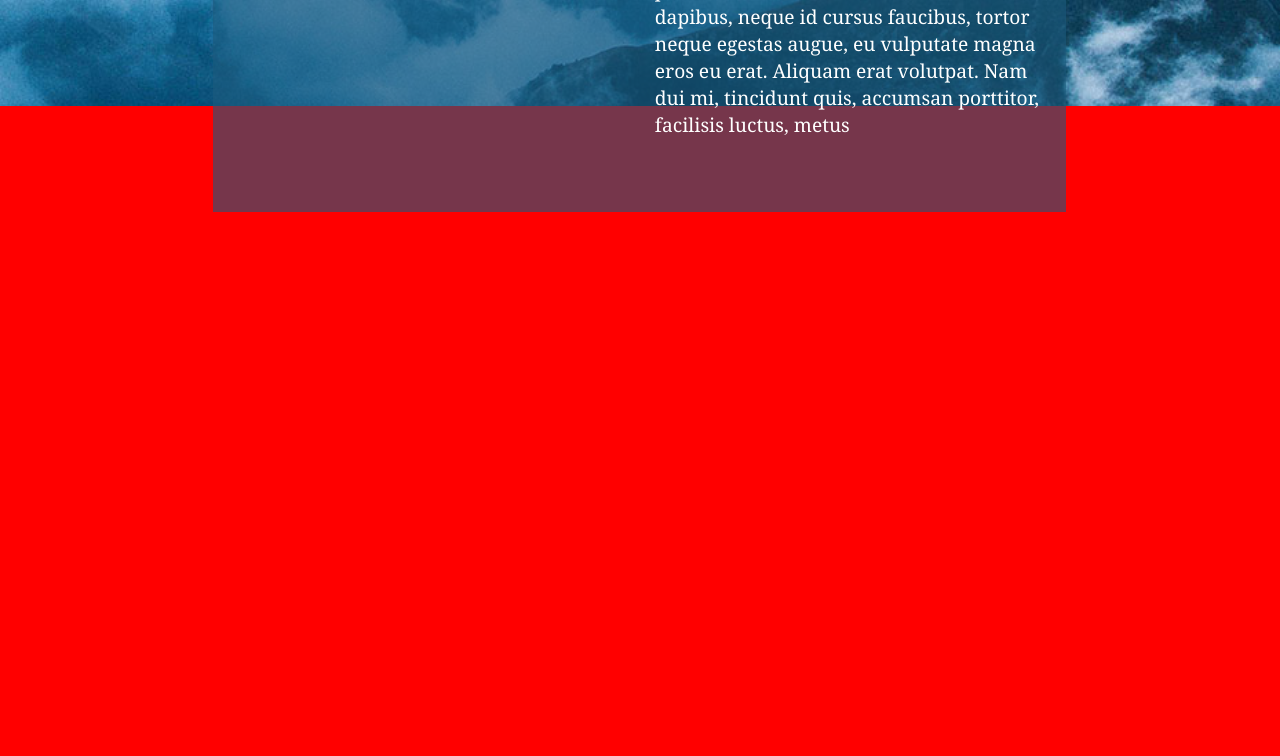
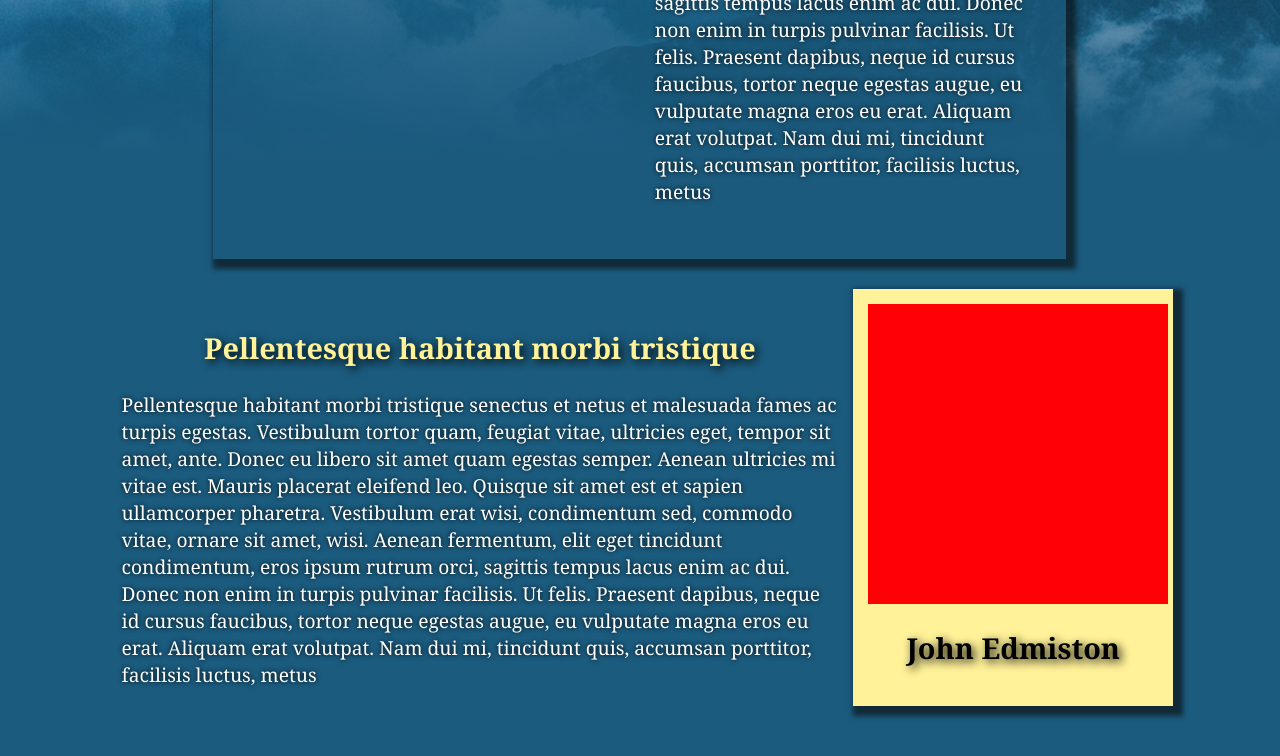
Before and after one commit to johnedmiston/DGFH, a plain HTML site: page index.html in a window 1280 px wide. Shown: the part 794-1550 px from the top of the page. Drawn offline with Linux system fonts and the light colour scheme.

Commit message:
Added Main section

```diff
--- a/dgfh.css
+++ b/dgfh.css
@@ -74,8 +74,14 @@ a{
     color:rgba(255,255,255,1.00);
 }
 h1{
+    text-align:center;
     color:rgba(255,242,153,1.00);
     text-shadow: 3px 3px 10px rgba(0,0,0,1.00);
+}
+p{
+    text-align:left;
+    color:rgba(255,255,255,1.00);
+    text-shadow: 0px 0px 5px rgba(0,0,0,1.00);
 }
 .aboveband{
     height:100px;
@@ -96,14 +102,18 @@ h1{
 }
 .menu-item{
     float:right;
-    width:240px;
+    width:290px;
     margin:0px 10px;
     text-align: center;
+    color:rgba(255,242,153,1.00);
     background-color:rgba(27,91,126,0.60);
+    text-shadow: 3px 3px 10px rgba(0,0,0,1.00);
+    border-radius:10px;
+    box-shadow:5px 5px 5px 5px rgba(10,10,10,0.60);
 }
 .menu-item:hover{
     background-color:rgba(255,242,153,0.40);
-    color:rgba(0,0,0,1.00);
+    color:rgba(50,50,255,1.00);
     box-shadow: 0px 0px 15px 0px rgba(255,242,153,1.00);
 }
 .above-ht{
@@ -113,11 +123,13 @@ h1{
     clear:both;
 }
 .header-text{
-    padding:10px;
+    padding:20px;
     text-align:center;
     color:rgba(255,255,255,1.00);
     z-offset:200;
     background-color:rgba(27,91,126,0.60);
+    box-shadow:5px 5px 5px 5px rgba(10,10,10,0.60);
+    margin:30px 0px;
 }
 .book{
     height:500px;
@@ -285,22 +297,43 @@ h1{
     }
 }
 /*end navigation*/
+.yellow{
+    background-color:rgba(255,242,153,1.00);
+    box-shadow:5px 5px 5px 5px rgba(10,10,10,0.60);
+
+}
+.yellow h1{
+    color:rgba(0,0,0,1.00);
+}
+.john-pic{
+    margin:auto;
+    text-align:center;
+    width:700px;
+    height:700px;
+    background-color:rgba(255,0,4,1.00);
+}
 .blue-overlap{
     position:absolute;
-    top:1400px;
+    top:1100px;
     left:0px;
     width:100%;
     height:3000px;
     z-index: 1000px;
-    background-color:rgba(255,0,0,1.00);
+    background: rgb(27,91,126);
+    background: linear-gradient(0deg, rgba(27,91,126,1) 90%, rgba(0,0,0,0) 100%);
 }
 @media only screen and (min-width:870px){
     .blue-overlap{
-        top:1300px;
+        top:1000px;
     }
+
 }
 @media only screen and (min-width:1200px){
     .blue-overlap{
-        top:900px;
+        top:650px;
+    }
+    .john-pic{
+        width:300px;
+        height:300px;
     }
 }
--- a/index.html
+++ b/index.html
@@ -36,12 +36,27 @@
             <div class="row header-t-row">
                 <div class="col-m-2 col-2"></div>
                 <div class="col-m-8 col-8 header-text">
-                    <div class="col-m-12 col-6 book"></div>
+                    <div class="col-m-12 col-6 book">
+                    </div>
                     <div class="col-m-12 col-6 booktext">
                         <h1>Lorem Ipsum Dolor Sit Amet</h1>
                         <p>Pellentesque habitant morbi tristique senectus et netus et malesuada fames ac turpis egestas. Vestibulum tortor quam, feugiat vitae, ultricies eget, tempor sit amet, ante. Donec eu libero sit amet quam egestas semper. Aenean ultricies mi vitae est. Mauris placerat eleifend leo. Quisque sit amet est et sapien ullamcorper pharetra. Vestibulum erat wisi, condimentum sed, commodo vitae, ornare sit amet, wisi. Aenean fermentum, elit eget tincidunt condimentum, eros ipsum rutrum orci, sagittis tempus lacus enim ac dui. Donec non enim in turpis pulvinar facilisis. Ut felis. Praesent dapibus, neque id cursus faucibus, tortor neque egestas augue, eu vulputate magna eros eu erat. Aliquam erat volutpat. Nam dui mi, tincidunt quis, accumsan porttitor, facilisis luctus, metus</p>
                     </div>
+                </div>
                 <div class="col-m-2 col-2"></div>
+            </div>
+            <div class="row"></div>
+            <div class="row main">
+                <div class="col-m-1 col-1"></div>
+                <div class="col-m-12 col-7 about-john">
+                    <h1>Pellentesque habitant morbi tristique</h1>
+                    <p>Pellentesque habitant morbi tristique senectus et netus et malesuada fames ac turpis egestas. Vestibulum tortor quam, feugiat vitae, ultricies eget, tempor sit amet, ante. Donec eu libero sit amet quam egestas semper. Aenean ultricies mi vitae est. Mauris placerat eleifend leo. Quisque sit amet est et sapien ullamcorper pharetra. Vestibulum erat wisi, condimentum sed, commodo vitae, ornare sit amet, wisi. Aenean fermentum, elit eget tincidunt condimentum, eros ipsum rutrum orci, sagittis tempus lacus enim ac dui. Donec non enim in turpis pulvinar facilisis. Ut felis. Praesent dapibus, neque id cursus faucibus, tortor neque egestas augue, eu vulputate magna eros eu erat. Aliquam erat volutpat. Nam dui mi, tincidunt quis, accumsan porttitor, facilisis luctus, metus</p>
+                </div>
+                <div class="col-m-12 col-3 yellow">
+                    <div class="john-pic"></div>
+                    <h1>John Edmiston</h1>
+                </div>
+                <div class="col-m-1 col-1"></div>
             </div>
         </div>
         </nav>
```
